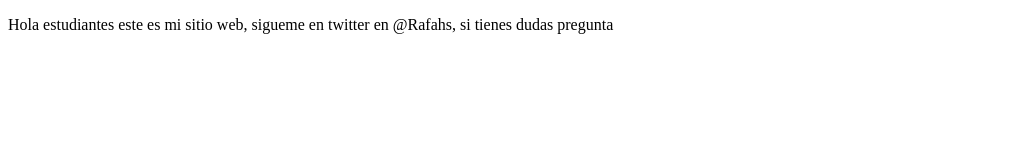
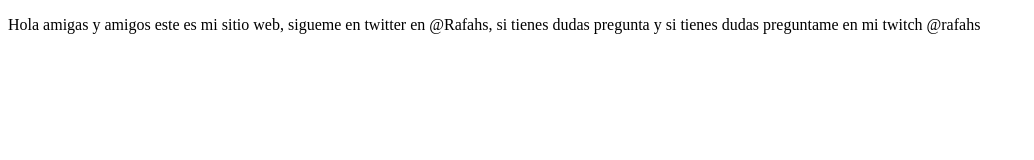
Before and after one commit to Raf-Hs/proyectoDemoCursoPrework, a plain HTML site: page index.html in a window 1280 px wide. Shown: the whole page, without its empty margins (0-1034 px from the left). Drawn offline with Linux system fonts and the light colour scheme.

Commit message:
cambios agregamos sitio de twitch

```diff
--- a/index.html
+++ b/index.html
@@ -7,8 +7,8 @@
     <title>Hola mundo</title>
 </head>
 <body>
-   <p>Hola estudiantes este es mi sitio web, sigueme en twitter en @Rafahs, si tienes dudas pregunta
-
+   <p>Hola amigas y amigos este es mi sitio web, sigueme en twitter en @Rafahs, si tienes dudas pregunta
+    y si tienes dudas preguntame en mi twitch @rafahs
    </p>
 </body>
 </html>
```
